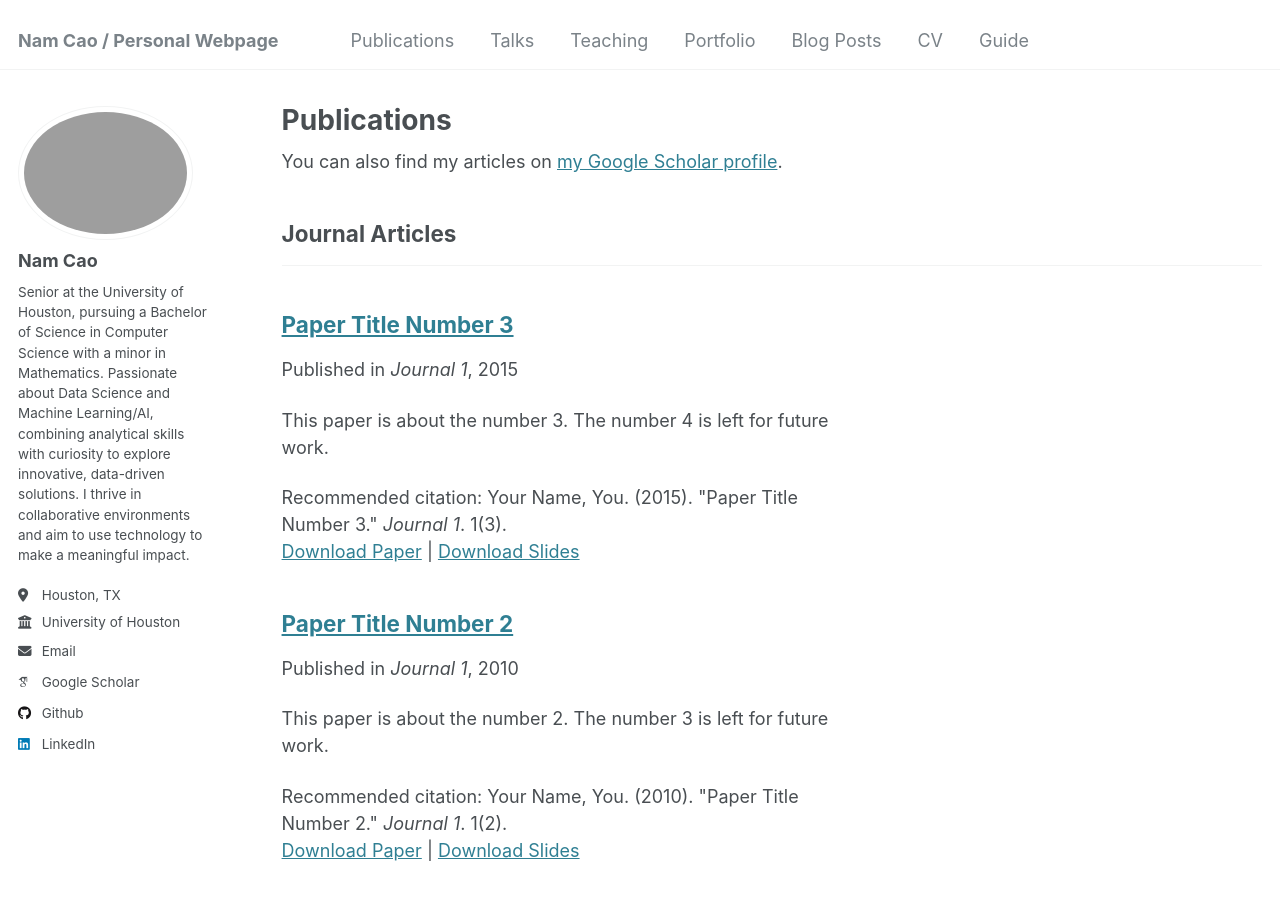
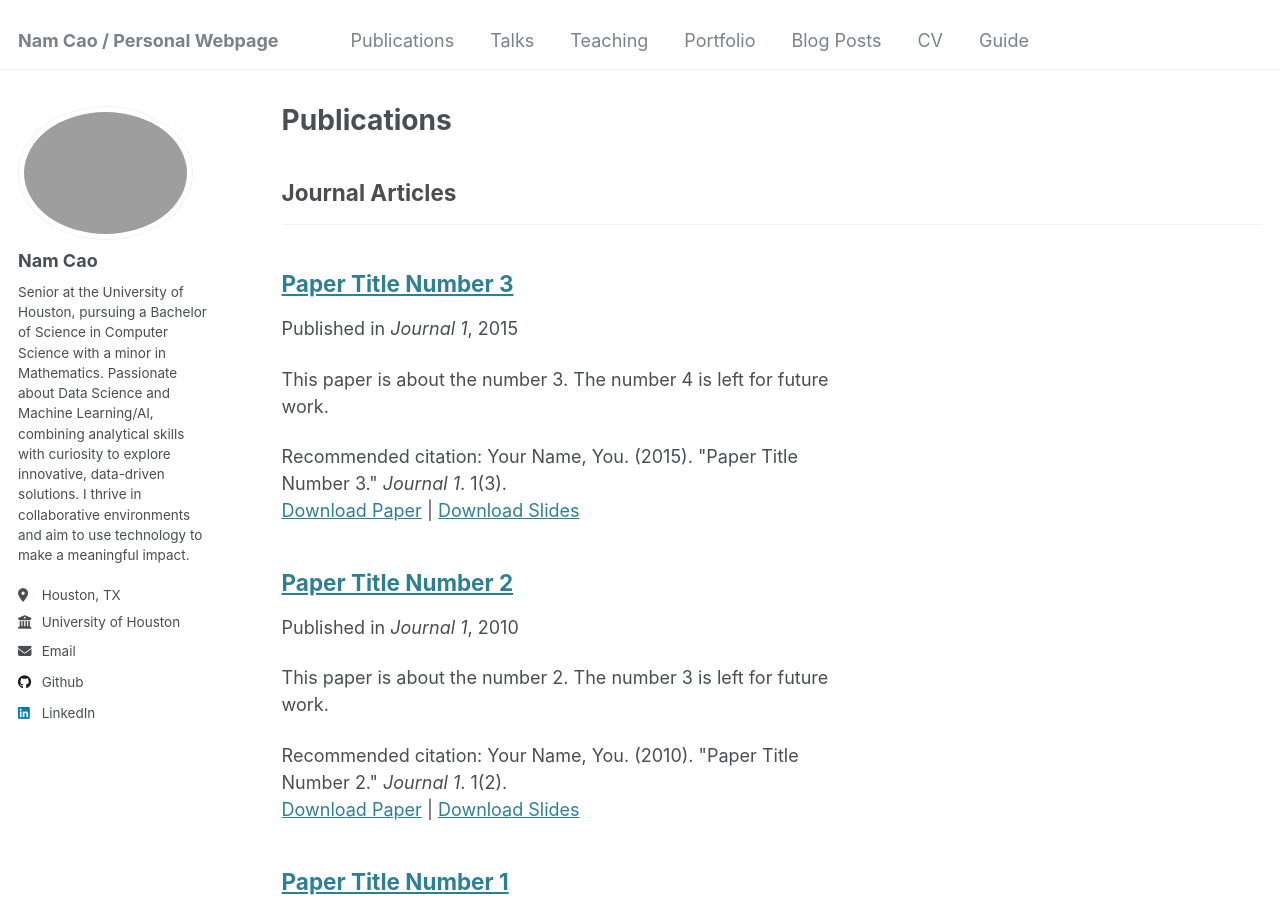
Before and after one commit to FateTwistedNA/NamGitHub, a Jekyll site: the page built from _pages/publications.html, in a window 1280 px wide and 900 px high. Built offline with Jekyll 4.4.1, drawn with Linux system fonts in a browser that asks for light colours; some web fonts are replaced; part of the change alters nothing that is shown.

Commit message:
something

```diff
--- a/_config.yml
+++ b/_config.yml
@@ -34,13 +34,14 @@ author:
 
   # Academic websites
   arxiv            : # URL - Update with the correct link to your profile
-  googlescholar    : cs.uh.edu
+  googlescholar    :
   impactstory      : # URL
   orcid            :
   semantic         : # URL
   pubmed           :
   researchgate     : # URL
   scopus           : # URL
+  school           : cs.uh.edu
 
   # Repositories and software development
   bitbucket        : # Username - Update with your username on the site
```
